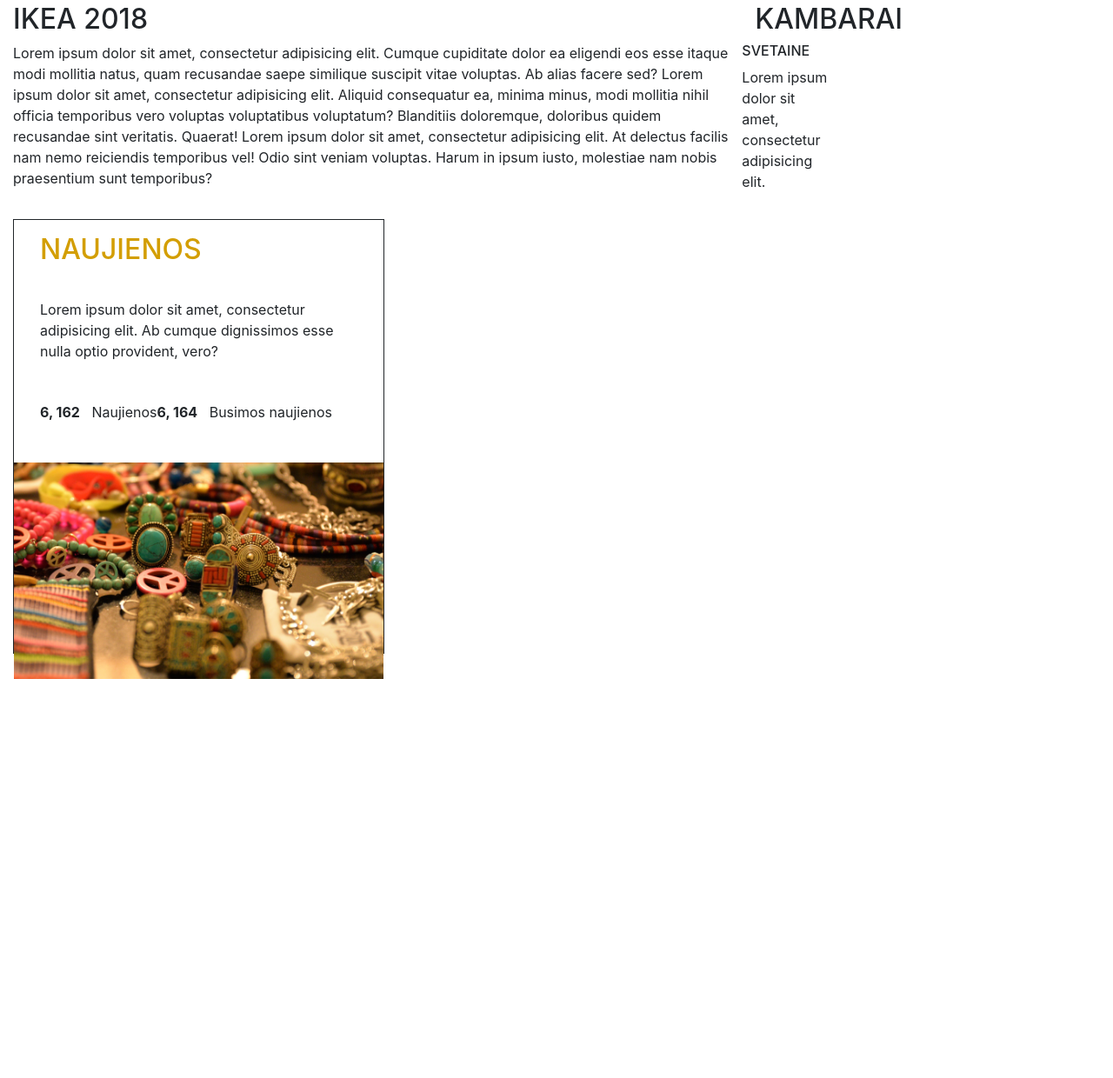
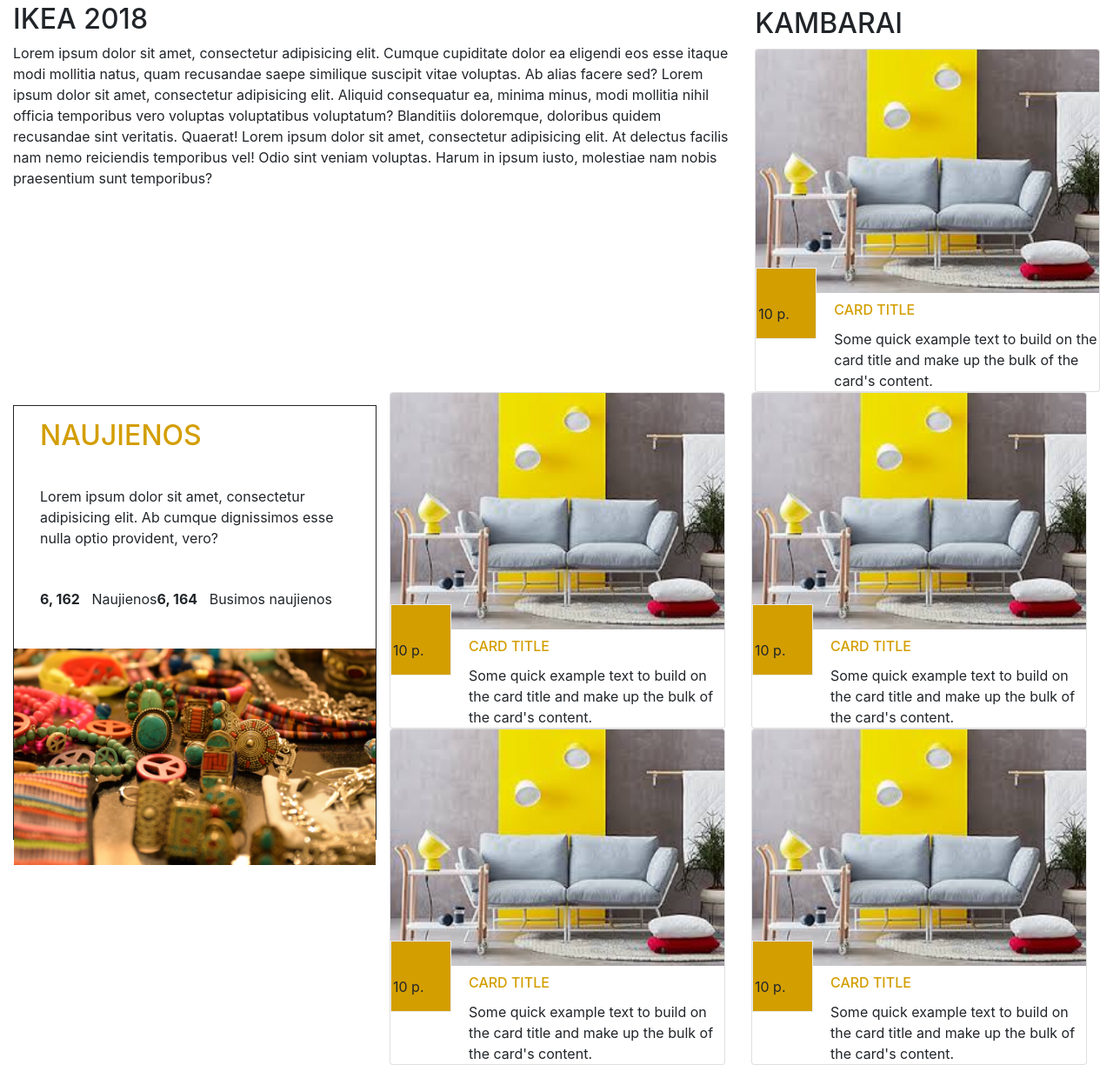
Before and after one commit to black2002/landings, a plain HTML site: page index.html in a window 1280 px wide. Shown: the part 12-1252 px from the top of the page at 87% size. Before the commit the page ends 800 px from the top, so only its background shows below. Drawn offline with Linux system fonts and the light colour scheme.

Commit message:
awesome page +

```diff
--- a/css/main.css
+++ b/css/main.css
@@ -14,13 +14,47 @@ text-align: center;
     color: #d39e00;
 
 }
+
+
+.ct1 {
+    color: #d39e00;
+}
+.boxx {
+    position: absolute;
+    width: auto;
+    height: auto;
+    min-height: 70px;
+    min-width: 70px;
+    background-color: #d39e00;
+    left: 0;
+    bottom: 60px;
+
+}
+.boxx p {
+    margin-top: 40px;
+    margin-left: 2px;
+
+}
+.col-md-4 {
+    margin-top: 5px;
+    overflow: visible;
+}
+.www {
+    margin-top: 10px;
+}
+.eu {
+
+    margin-left: 90px;
+    margin-top: 10px;
+}
 .left-bottom-image {
     width: auto;
     height: auto;
     min-width: 350px;
+    min-height: 700px;
     margin-left: -15px;
     margin-right: -15px;
-    margin-bottom: -15px;
+    margin-bottom: 15px;
 
 }
 .bottom-img{
--- a/index.html
+++ b/index.html
@@ -15,6 +15,7 @@
     <!-- Custom styles for this template -->
     <link href="css/main.css" rel="stylesheet">
 </head>
+
 <div class="row">
     <div class="col-md-8 up8">
         <h2>IKEA 2018</h2>
@@ -30,10 +31,13 @@
     <div class="col-md-4">
         <h2>KAMBARAI</h2>
         <div>
-            <div class="h-75 pic1"></div>
-            <div class="h-25 text1">
-                <div class="row w-25"><h6>SVETAINE</h6><p>Lorem ipsum dolor sit amet, consectetur adipisicing elit. </p></div>
-                <div class="row w-75"></div>
+            <div class="card w-100 www" style="width: 20rem;">
+                <img class="card-img-top e1" src="./img/naujienos.jpg" alt="Card image cap">
+                <div class="card-block eu">
+                    <div class="boxx table-bordered"><p>10 p.</p></div>
+                    <h6 class="card-title ct1">CARD TITLE</h6>
+                    <p class="card-text">Some quick example text to build on the card title and make up the bulk of the card's content.</p>
+                </div>
             </div>
 
         </div>
@@ -41,9 +45,10 @@
 
     </div>
 </div>
+
 <div class="row">
 
-    <div class="col-md-4 left-col">
+    <div class="col left-col">
         <div class="row h-50 lrf"><h2 class="nau">NAUJIENOS</h2>
             <p>Lorem ipsum dolor sit amet, consectetur adipisicing elit. Ab cumque dignissimos esse nulla optio
                 provident, vero? </p>
@@ -55,11 +60,58 @@
         </div>
         <div class="row h-50 bottom-img"></div>
     </div>
-    <div class="col-md-4"></div>
-    <div class="col-md-4"></div>
+
+    <div class="col">
+        <div class="row h-50 w-100">
+            <div class="card w-100" style="width: 20rem;">
+                <img class="card-img-top e1" src="./img/naujienos.jpg" alt="Card image cap">
+                <div class="card-block eu">
+                    <div class="boxx table-bordered"><p>10 p.</p></div>
+                    <h6 class="card-title ct1">CARD TITLE</h6>
+                    <p class="card-text">Some quick example text to build on the card title and make up the bulk of the card's content.</p>
+                </div>
+            </div>
+        </div>
+        <div class="row h-50 w-100">
+            <div class="card w-100" style="width: 20rem;">
+                <img class="card-img-top e1" src="./img/naujienos.jpg" alt="Card image cap">
+                <div class="card-block eu">
+                    <div class="boxx table-bordered"><p>10 p.</p></div>
+                    <h6 class="card-title ct1">CARD TITLE</h6>
+                    <p class="card-text">Some quick example text to build on the card title and make up the bulk of the card's content.</p>
+                </div>
+            </div>
+        </div>
+
+    </div>
+
+
+    <div class="col">
+        <div class="row h-50 w-100">
+            <div class="card w-100" style="width: 20rem;">
+                <img class="card-img-top e1" src="./img/naujienos.jpg" alt="Card image cap">
+                <div class="card-block eu">
+                    <div class="boxx table-bordered"><p>10 p.</p></div>
+                    <h6 class="card-title ct1">CARD TITLE</h6>
+                    <p class="card-text">Some quick example text to build on the card title and make up the bulk of the card's content.</p>
+                </div>
+            </div>
+        </div>
+        <div class="row h-50 w-100">
+            <div class="card w-100" style="width: 20rem;">
+                <img class="card-img-top e1" src="./img/naujienos.jpg" alt="Card image cap">
+                <div class="card-block eu">
+                    <div class="boxx table-bordered"><p>10 p.</p></div>
+                    <h6 class="card-title ct1">CARD TITLE</h6>
+                    <p class="card-text">Some quick example text to build on the card title and make up the bulk of the card's content.</p>
+                </div>
+            </div>
+        </div>
+
+    </div>
+
 
 </div>
-<div class="row"></div>
 <body>
 
 
```
